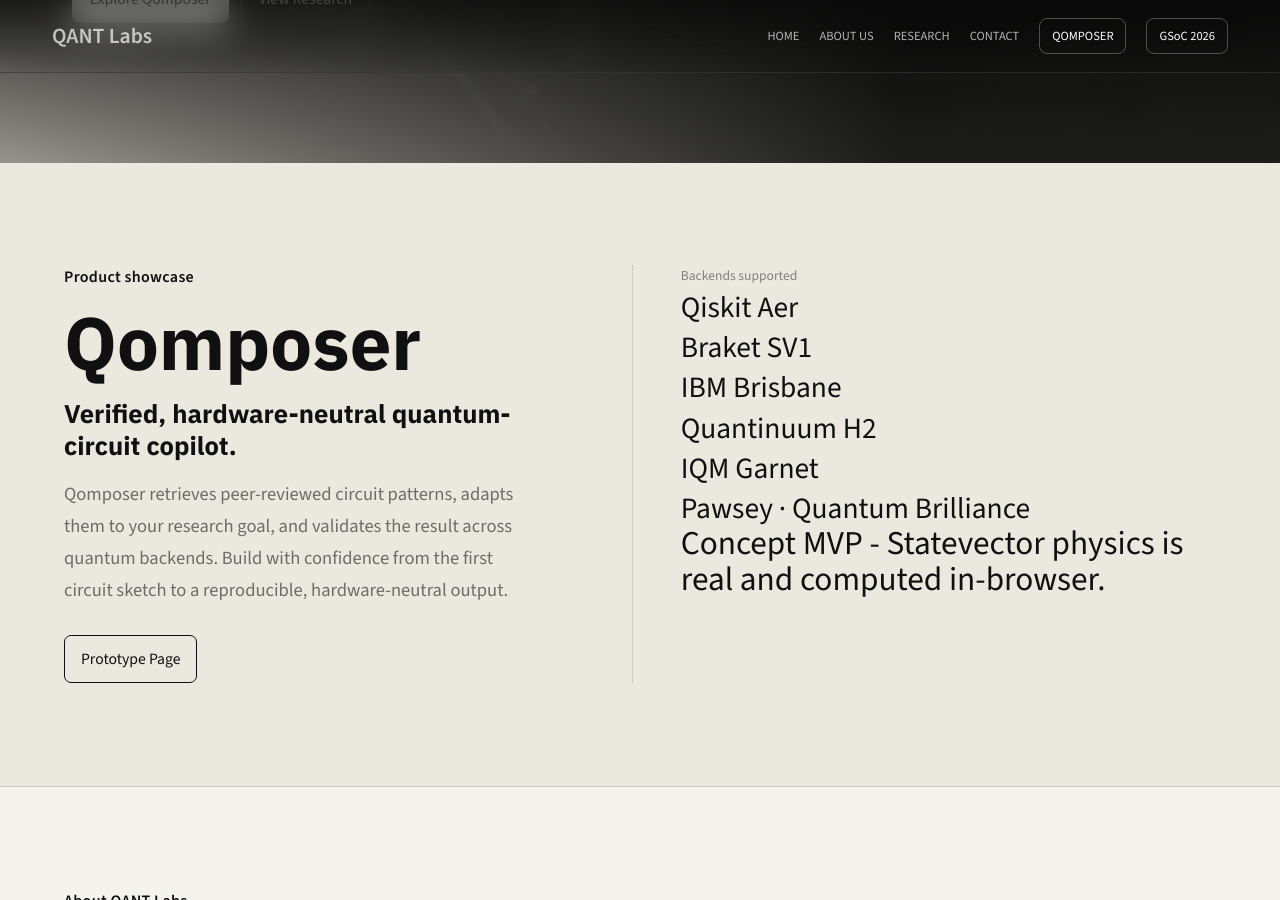
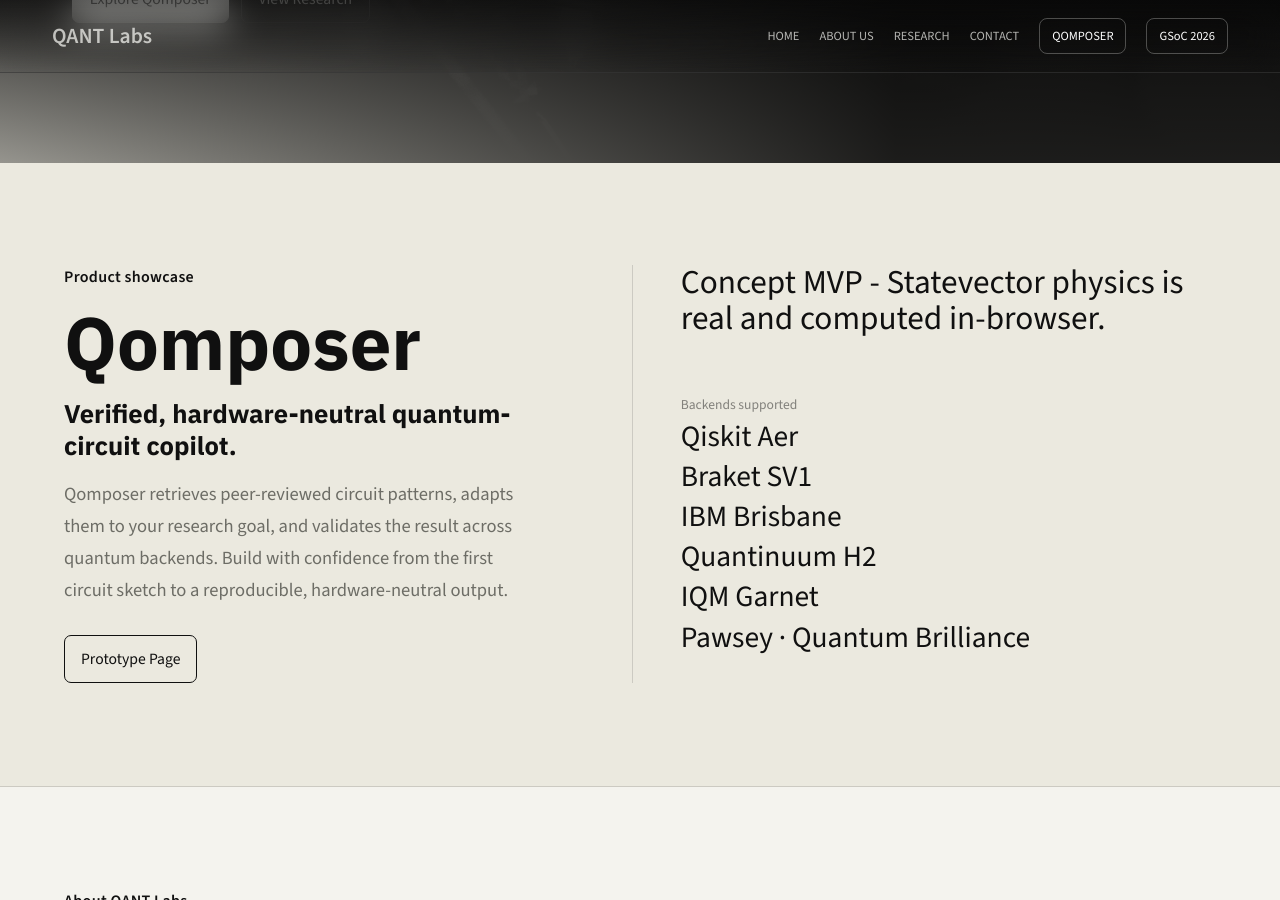
Before and after one commit to QANTLabs/QANTLabs.github.io, a Jekyll site: the page built from index.md, in a window 1280 px wide and 900 px high, scrolled down 736 px. Built offline with Jekyll 4.4.1, drawn with Linux system fonts in a browser that asks for light colours; nearby versions of some CDN libraries.

Commit message:
Restore Qomposer MVP note placement

```diff
--- a/_includes/qomposer-showcase.html
+++ b/_includes/qomposer-showcase.html
@@ -17,6 +17,7 @@
 
             <div class="qomposer-notes" aria-label="Qomposer supported quantum backends">
                 <div>
+                    <p class="qomposer-mvp-note">Concept MVP - Statevector physics is real and computed in-browser.</p><br>
                     <span>Backends supported</span>
                     <ul class="qomposer-backends">
                         <li>Qiskit Aer</li>
@@ -26,7 +27,6 @@
                         <li>IQM Garnet</li>
                         <li>Pawsey · Quantum Brilliance</li>
                     </ul>
-                    <p class="qomposer-mvp-note">Concept MVP - Statevector physics is real and computed in-browser.</p>
                 </div>
             </div>
         </div>
```
